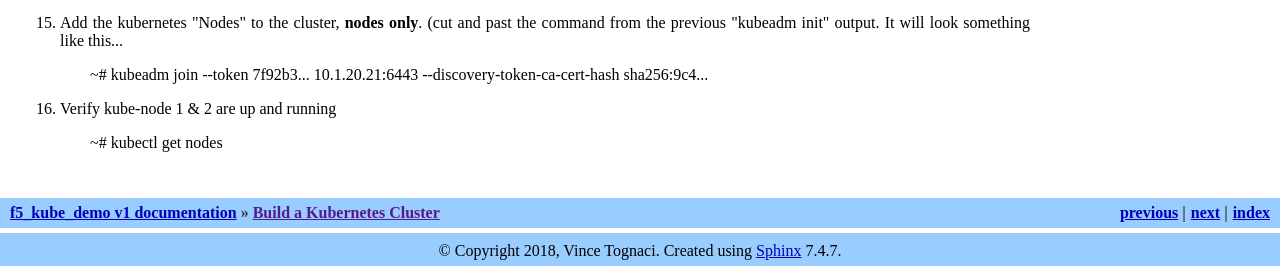
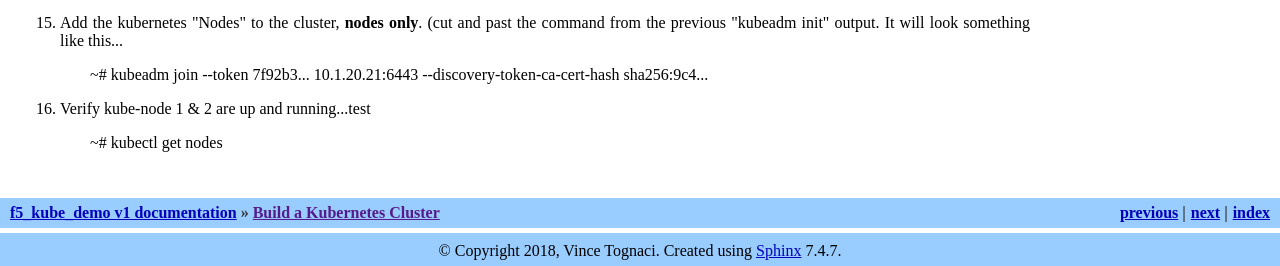
Before and after one commit to vtog/f5-kube-demo, a Sphinx documentation site: the page built from docs/kubernetes.rst, in a window 1280 px wide. Shown: the part 1538-1804 px from the top of the page. Built offline with Sphinx 7.4.7, drawn with Linux system fonts in a browser that asks for light colours.

```diff
--- a/docs/conf.py
+++ b/docs/conf.py
@@ -81,9 +81,7 @@ html_theme = 'traditional'
 # further.  For a list of options available for each theme, see the
 # documentation.
 #
-html_theme_options = {
-    #"nosidebar": "true"
-}
+#html_theme_options = {}
 
 # Add any paths that contain custom static files (such as style sheets) here,
 # relative to this directory. They are copied after the builtin static files,
--- a/docs/kubernetes.rst
+++ b/docs/kubernetes.rst
@@ -55,5 +55,5 @@ Each of the following commands need to be run on all three servers unless otherw
     | **Before running next step wait for all system pods to show status "Running"**
 #. Add the kubernetes "Nodes" to the cluster, **nodes only**. (cut and past the command from the previous "kubeadm init" output. It will look something like this...
     | ~# kubeadm join --token 7f92b3... 10.1.20.21:6443 --discovery-token-ca-cert-hash sha256:9c4...
-#. Verify kube-node 1 & 2 are up and running
+#. Verify kube-node 1 & 2 are up and running...test
     | ~# kubectl get nodes
```
